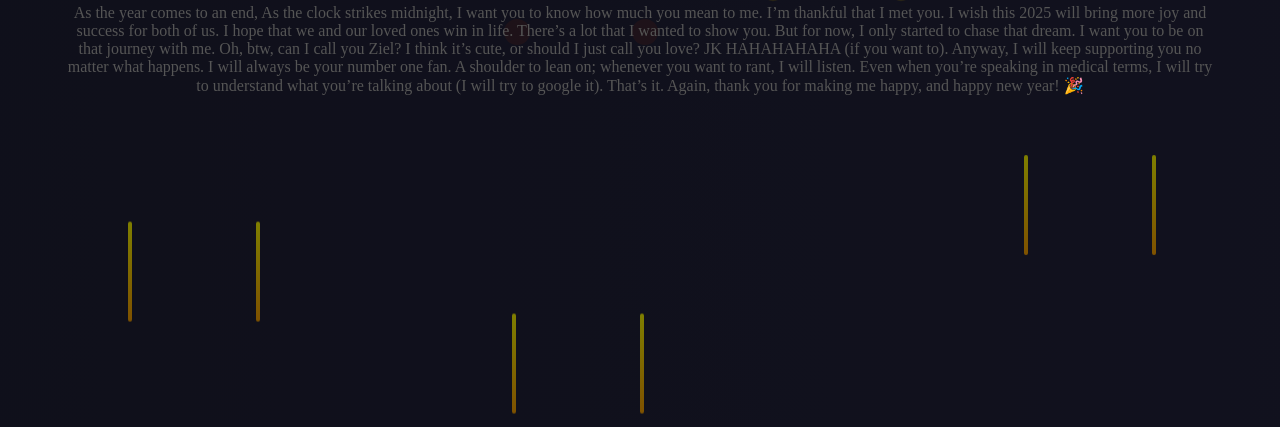
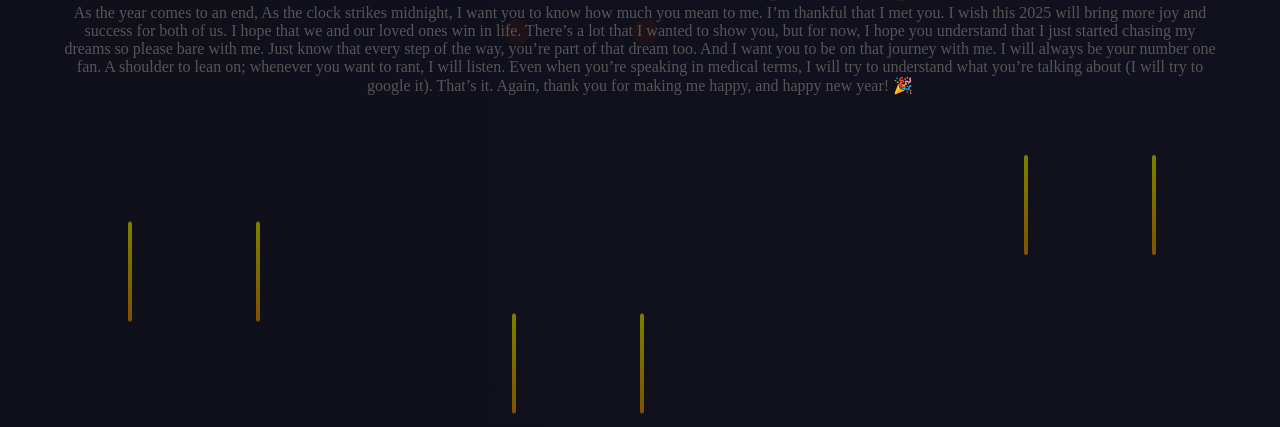
Before and after one commit to cj-pascual/bug-free-memory, a plain HTML site: page index.html in a window 1280 px wide. Shown: the part 373-800 px from the top of the page. Drawn offline with Linux system fonts and the light colour scheme.

Commit message:
Update index.html

```diff
--- a/index.html
+++ b/index.html
@@ -367,9 +367,7 @@
 
                 As the year comes to an end, As the clock strikes midnight, I want you to know how much you mean to me. I’m thankful that I met you.
                 I wish this 2025 will bring more joy and success for both of us. I hope that we and our loved ones win in life.
-    There’s a lot that I wanted to show you. But for now, I only started to chase that dream. I want you to be on that journey with me.
-     Oh, btw, can I call you Ziel? I think it’s cute, or should I just call you love? JK HAHAHAHAHA (if you want to).
-     Anyway, I will keep supporting you no matter what happens.
+    There’s a lot that I wanted to show you, but for now, I hope you understand that I just started chasing my dreams so please bare with me. Just know that every step of the way, you’re part of that dream too. And I want you to be on that journey with me.
      I will always be your number one fan.
     A shoulder to lean on; whenever you want to rant, I will listen.
      Even when you’re speaking in medical terms, I will try to understand what you’re talking about (I will try to google it).
```
